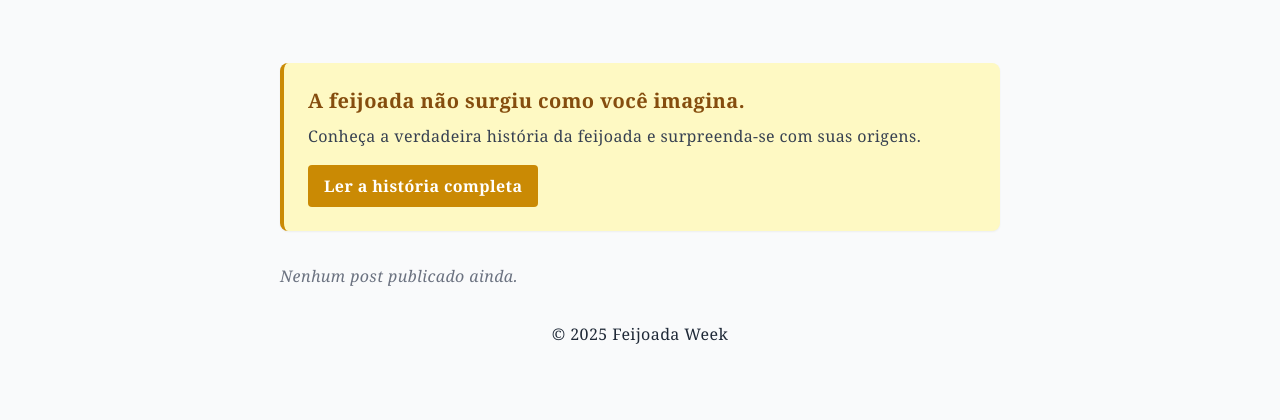
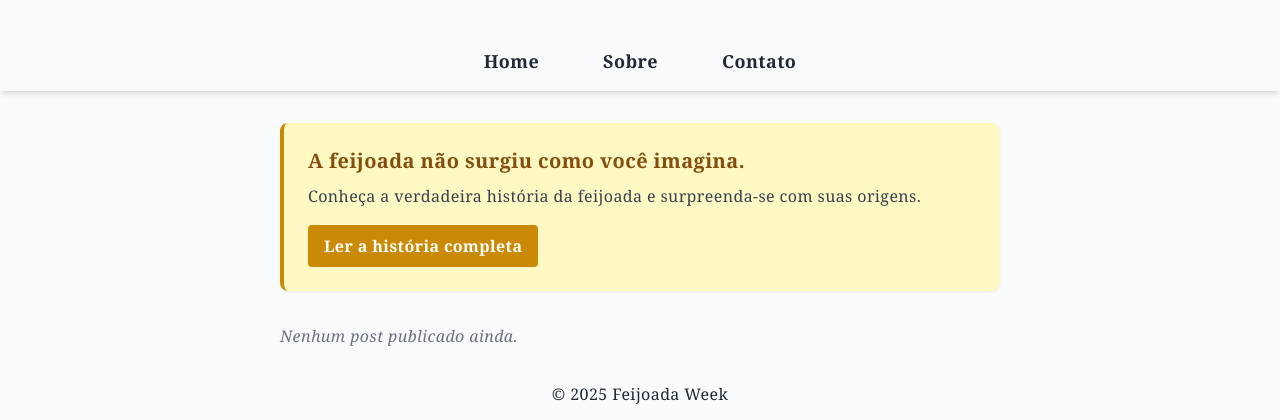
Before and after one commit to ahrocha/feijoadaweek-python-django, a Django app: page / in a window 1280 px wide. Shown: the part 193-613 px from the top of the page. Run offline with Django 3.2, Linux system fonts and the light colour scheme; data that the repository does not hold is empty; some libraries are stand-ins or nearby versions.

Commit message:
feat: moved desktop menu out of the image.

```diff
--- a/core/templates/base.html
+++ b/core/templates/base.html
@@ -35,16 +35,6 @@
       </button>
     </div>
 
-    <!-- Itens do menu (desktop) -->
-    <ul class="hidden md:flex space-x-6 font-semibold text-lg">
-      <li><a href="/" class="hover:underline">Home</a></li>
-      <!--
-      <li><a href="/restaurantes" class="hover:underline">Restaurantes</a></li>
-      -->
-      <li><a href="/sobre" class="hover:underline">Sobre</a></li>
-      <li><a href="/contato" class="hover:underline">Contato</a></li>
-    </ul>
-
     <!-- Itens do menu (mobile) -->
     <ul id="mobile-menu" class="hidden absolute right-0 mt-2 w-40 bg-white text-gray-800 rounded shadow-md p-2 space-y-2 md:hidden">
       <li><a href="/" class="block hover:bg-gray-100 px-4 py-2 rounded">Home</a></li>
@@ -61,6 +51,14 @@
     Todo dia é dia de feijoada
   </h1>
 </header>
+<div class="hidden md:flex justify-center py-4 shadow-md z-10 relative">
+  <ul class="flex space-x-8 font-semibold text-lg">
+    <li class="px-4"><a href="/" class="hover:underline">Home</a></li>
+    <!-- <li class="px-4"><a href="/restaurantes" class="hover:underline">Restaurantes</a></li> -->
+    <li class="px-4"><a href="/sobre" class="hover:underline">Sobre</a></li>
+    <li class="px-4"><a href="/contato" class="hover:underline">Contato</a></li>
+  </ul>
+</div>
 
         <div class="max-w-3xl mx-auto px-6 py-8">
 
--- a/theme/static/css/dist/styles.css
+++ b/theme/static/css/dist/styles.css
@@ -2506,10 +2506,10 @@ select {
   justify-content: center;
 }
 
-.space-x-6 > :not([hidden]) ~ :not([hidden]) {
+.space-x-8 > :not([hidden]) ~ :not([hidden]) {
   --tw-space-x-reverse: 0;
-  margin-right: calc(1.5rem * var(--tw-space-x-reverse));
-  margin-left: calc(1.5rem * calc(1 - var(--tw-space-x-reverse)));
+  margin-right: calc(2rem * var(--tw-space-x-reverse));
+  margin-left: calc(2rem * calc(1 - var(--tw-space-x-reverse)));
 }
 
 .space-y-2 > :not([hidden]) ~ :not([hidden]) {
@@ -2609,6 +2609,11 @@ select {
 .py-2 {
   padding-top: 0.5rem;
   padding-bottom: 0.5rem;
+}
+
+.py-4 {
+  padding-top: 1rem;
+  padding-bottom: 1rem;
 }
 
 .py-8 {
```
